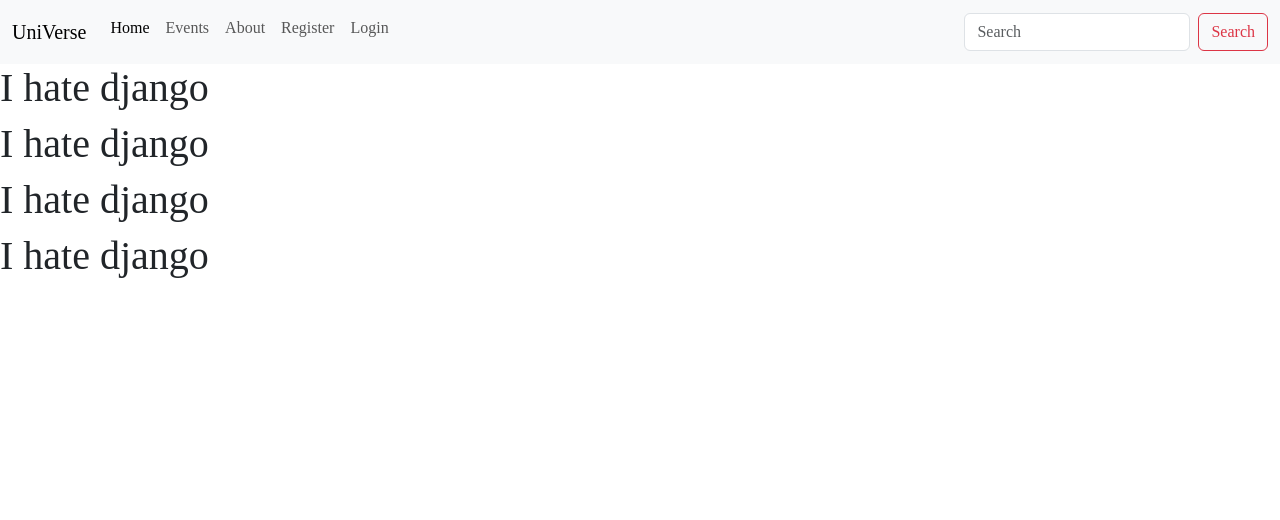
After one commit to Tariq-845/UniVerse, a Django app: page / in a window 1280 px wide. The commit adds this page. Shown: the top 520 px of the page. Run offline with Django 4.2, Linux system fonts and the light colour scheme; some libraries are stand-ins or nearby versions.

Commit message:
linked templates with views

```diff
--- a/event/views.py
+++ b/event/views.py
@@ -3,4 +3,4 @@ from django.views.generic import TemplateView
 
 # Create your views here.
 class Events(TemplateView):
-  template_name = 'events.html'
+  template_name = 'events/events.html'
--- a/home/urls.py
+++ b/home/urls.py
@@ -1,2 +1,7 @@
 from . import views
+from .views import index
 from django.urls import path
+
+urlpatterns = [
+  path('', index, name='home'),
+]
--- a/home/views.py
+++ b/home/views.py
@@ -1,3 +1,7 @@
 from django.shortcuts import render
+from django.views.generic import TemplateView
+from django.http import HttpResponse
 
 # Create your views here.
+def index(request):
+  return render(request, 'index.html')
--- a/templates/base.html
+++ b/templates/base.html
@@ -3,6 +3,8 @@
 {% url 'account_login' as login_url %}
 {% url 'account_signup' as signup_url %}
 {% url 'account_logout' as logout_url %}
+{% url 'home' as home_url %}
+{% url 'events' as events_url %}
 
 <!DOCTYPE html>
 <html lang="en">
--- a/templates/includes/header.html
+++ b/templates/includes/header.html
@@ -4,7 +4,7 @@
   <nav class="navbar navbar-expand-lg bg-body-tertiary">
       <div class="container-fluid">
           <!-- Logo Here -->
-          <a class="navbar-brand" href="#">UniVerse</a>
+          <a class="navbar-brand" href="{% url 'home' %}">UniVerse</a>
           <button class="navbar-toggler" type="button" data-bs-toggle="collapse" data-bs-target="#navbarNav"
               aria-controls="navbarNav" aria-expanded="false" aria-label="Toggle navigation">
               <span class="navbar-toggler-icon"></span>
@@ -13,10 +13,10 @@
           <div class="collapse navbar-collapse" id="navbarNav">
               <ul class="navbar-nav me-auto mb-2">
                   <li class="nav-item">
-                      <a class="nav-link active" aria-current="page" href="{% url 'events' %}">Home</a>
+                      <a class="nav-link {% if request.path == home_url %}active{% endif %}" aria-current="page" href="{% url 'home' %}">Home</a>
                   </li>
                   <li class="nav-item">
-                      <a class="nav-link" href="#">Events</a>
+                      <a class="nav-link {% if request.path == events_url %}active{% endif %}" href="{% url 'events' %}">Events</a>
                   </li>
                   <li class="nav-item">
                       <a class="nav-link" href="#">About</a>
--- /dev/null
+++ b/templates/index.html
@@ -0,0 +1,7 @@
+{% extends "base.html" %}
+{% block content %}
+<h1>I hate django</h1>
+<h1>I hate django</h1>
+<h1>I hate django</h1>
+<h1>I hate django</h1>
+{% endblock %}
--- a/universe/settings.py
+++ b/universe/settings.py
@@ -54,6 +54,7 @@ INSTALLED_APPS = [
     'django_summernote',
     'event',
     'user_profile',
+    'home',
 ]
 
 SITE_ID = 1
--- a/universe/urls.py
+++ b/universe/urls.py
@@ -17,10 +17,12 @@ Including another URLconf
 from django.contrib import admin
 from django.urls import path, include
 from event.views import Events
+from home.views import index
 
 urlpatterns = [
     path("accounts/", include("allauth.urls")),
     path('admin/', admin.site.urls),
     path('events/', Events.as_view(), name='events'),
+    path('', include('home.urls')),
     path('summernote/', include('django_summernote.urls')),
 ]
```
Also changed, not shown: event/templates/events/events.html (+9 -1 lines).
